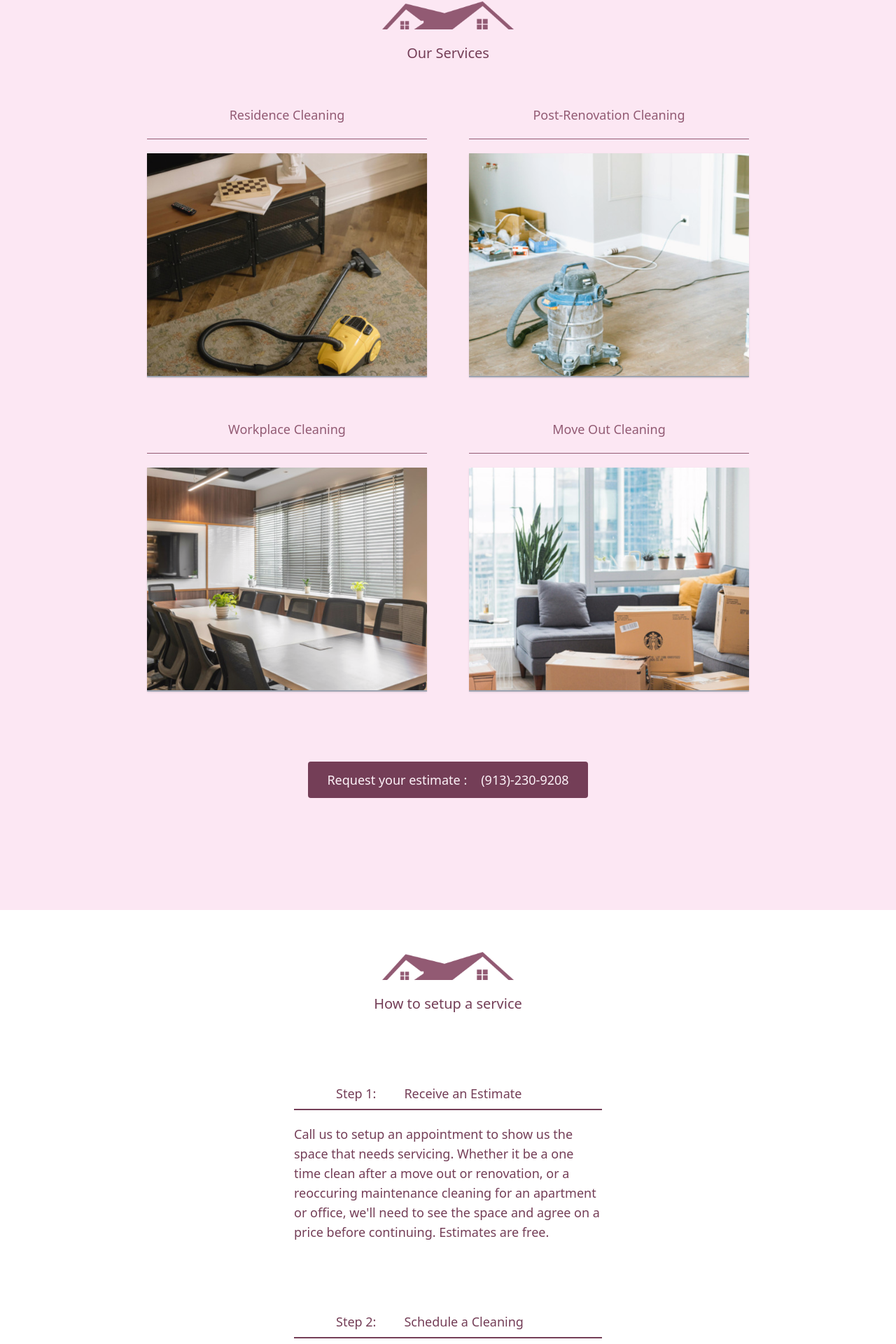
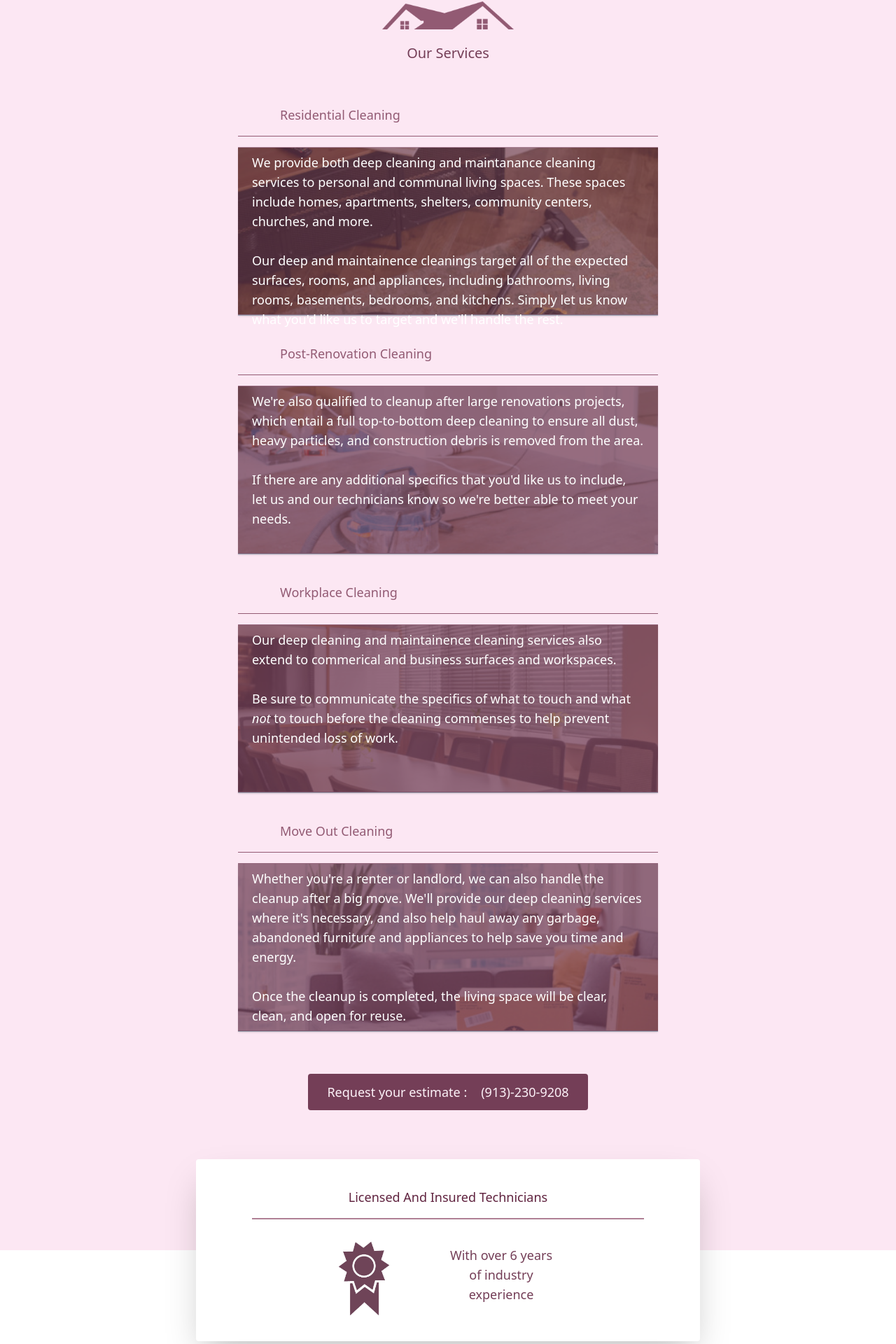
Before and after one commit to CentipedeSully/YFHC-website, a React (Vite) app in the folder YFHC_V2/: page / in a window 1280 px wide. Shown: the part 878-2798 px from the top of the page at 70% size. Built offline with nearby package versions, Linux system fonts and the light colour scheme.

Commit message:
filled out services text and revamped services design. Added another floating panel to ease the transition from services to howTo. filled out new panel.

```diff
--- a/YFHC_V2/src/App.jsx
+++ b/YFHC_V2/src/App.jsx
@@ -5,7 +5,7 @@ function App() {
 
   return (
     <>
-      <div className='text-lg'>
+      <div className='text-lg bg-pink-1 w-150  sm:w-full mx-auto'>
         <Header />
         <LandingArea />
         <ServicesArea />
@@ -36,10 +36,10 @@ export function Header(){
 
 export function LandingArea(){
   return (
-    <div className=' w-full'>
+    <div className=' w-150 sm:w-full'>
       <div className=' bg-pink-1 h-140 lg:h-160 opacity-90 w-full relative overflow-hidden'>
-        <div className='absolute -z-10  w-full h-full flex justify-center'>
-          <img className='object-cover w-full absolute -top-42 sm:-top-90 md:hidden' src="./src/landing_mobile.jpg" alt="pillow_stack" />
+        <div className='absolute -z-10  w-150 sm:w-full h-full flex justify-center'>
+          <img className='object-cover w-150 sm:w-full absolute -top-42 sm:-top-90 md:hidden' src="./src/landing_mobile.jpg" alt="pillow_stack" />
           <img className='object-cover hidden md:block' src='./src/landing_wide_xl.jpg' alt='clean_kitchen'/>
         </div>
 
@@ -105,43 +105,102 @@ export function TestamonialsArea(){
 
 export function ServicesArea(){
   return (
-    <div className=' bg-pink-100 pt-15 lg:pt-60 pb-40 text-pink-7'>
+    <div className=' bg-pink-100 pt-15 w-150 sm:w-full lg:pt-60 text-pink-7'>
       <img className='h-10 object-contain mx-auto mb-5' src="./src/yfhc_logo.png" alt="brand_logo_img" />
       <h2 className='text-xl text-center pb-15'>Our Services</h2>
-      <ul className=' text-pink-5 flex flex-row justify-center gap-15 flex-wrap mx-auto w-3/4'>
-        <li className=' flex flex-col justify-center gap-5'>
-          <h3 className='text-center '>Residence Cleaning</h3>
-          <hr className='w-100 mx-auto '/>
-          <img className='h-80 w-100 opacity-95 object-cover mx-auto shadow border-b-2 border-b-gray-400 ' src="./src/residential.jpeg" alt="living_room_with_vaccuum" />
+      <ul className=' text-pink-5 flex flex-col justify-center gap-10 mx-auto w-150'>
+        <li className='relative flex flex-col justify-center gap-4 w-full'>
+          <h3 className='text-start px-15'>Residential Cleaning</h3>
+          <hr className='w-150 mx-auto '/>
+          <img className=' w-150 h-60 opacity-95 object-cover mx-auto shadow border-b-2 border-b-gray-400 ' src="./src/residential.jpeg" alt="living_room_with_vaccuum" />
+          <div className='w-150 h-60 bg-pink-7 opacity-60 absolute top-15'>
 
+          </div>
+          <p className='absolute px-5 py-2 w-150 h-60 top-15 text-white'>We provide both deep cleaning and maintanance cleaning services to personal and communal living spaces. These spaces include homes, apartments, shelters, community centers, churches,
+            and more.
+            <br />
+            <br />
+            Our deep and maintainence cleanings target all of the expected surfaces, rooms, and appliances, including bathrooms, living rooms, basements, bedrooms, and kitchens.
+            Simply let us know what you'd like us to target and we'll handle the rest.
+          </p>
         </li>
-        <li className=' flex flex-col justify-center gap-5'>
-          <h3 className='text-center'>Post-Renovation Cleaning</h3>
-          <hr className='w-100 mx-auto '/>
-          <img className='h-80 w-100 opacity-95 object-cover mx-auto shadow border-b-2 border-b-gray-400' src="./src/renovation.jpeg" alt="vaccuum_in_room_during_renovations" />
 
+        <li className='relative flex flex-col justify-center gap-4 w-full'>
+          <h3 className='text-start px-15'>Post-Renovation Cleaning</h3>
+          <hr className='w-150 mx-auto '/>
+          <img className=' w-150 h-60 opacity-95 object-cover mx-auto shadow border-b-2 border-b-gray-400' src="./src/renovation.jpeg" alt="vaccuum_in_room_during_renovations" />
+          <div className='w-150 h-60 bg-pink-7 opacity-75 absolute top-15'>
+
+          </div>
+          <p className='absolute px-5 py-2 w-150 h-60 top-15 text-white'>We're also qualified to cleanup after large renovations projects, which entail a full top-to-bottom deep cleaning to ensure
+            all dust, heavy particles, and construction debris is removed from the area.
+            <br />
+            <br />
+            If there are any additional specifics that you'd like us to include, let us and our technicians know so we're better able to meet your needs.
+          </p>
         </li>
-        <li className=' flex flex-col justify-center gap-5'>
-          <h3 className='text-center'>Workplace Cleaning</h3>
-          <hr className='w-100 mx-auto '/>
-          <img className='h-80 w-100 opacity-95 object-cover mx-auto shadow border-b-2 border-b-gray-400' src="./src/office.jpeg" alt="office_room" />
 
+        <li className='relative flex flex-col justify-center gap-4 w-full'>
+          <h3 className='text-start px-15'>Workplace Cleaning</h3>
+          <hr className='w-150 mx-auto '/>
+          <img className=' w-150 h-60 opacity-95 object-cover mx-auto shadow border-b-2 border-b-gray-400 ' src="./src/office.jpeg" alt="office_room" />
+          <div className='w-150 h-60 bg-pink-7 opacity-75 absolute top-15'>
+
+          </div>
+          <p className='absolute px-5 py-2 w-150 h-60 top-15 text-white'>Our deep cleaning and maintainence cleaning services also extend to commerical and business surfaces and workspaces.
+            <br />
+            <br />
+            Be sure to communicate the specifics of what to touch and what <span className='italic'>not</span> to touch before the cleaning commenses to help prevent unintended loss of work.
+          </p>
         </li>
-        <li className=' flex flex-col justify-center gap-5'>
-          <h3 className='text-center'>Move Out Cleaning <span className='hidden'>Cleaning</span></h3>
-          <hr className='w-100 mx-auto '/>
-          <img className='h-80 w-100 opacity-95 object-cover mx-auto shadow border-b-2 border-b-gray-400' src="./src/boxes.jpeg" alt="move_out_boxes_in_home" />
 
+        <li className='relative flex flex-col justify-center gap-4 w-full'>
+          <h3 className='text-start px-15'>Move Out Cleaning</h3>
+          <hr className='w-150 mx-auto '/>
+          <img className=' w-150 h-60 opacity-95 object-cover mx-auto shadow border-b-2 border-b-gray-400 ' src="./src/boxes.jpeg" alt="move_out_boxes_in_home" />
+          <div className='w-150 h-60 bg-pink-7 opacity-75 absolute top-15'>
+
+          </div>
+          <p className='absolute px-5 py-2 w-150 h-60 top-15 text-white'>Whether you're a renter or landlord, we can also handle the cleanup after a big move. We'll provide our deep cleaning
+            services where it's necessary, and also help haul away any garbage, abandoned furniture and appliances to help save you time and energy.
+            <br />
+            <br />
+            Once the cleanup is completed, the living space will be clear, clean, and open for reuse.
+          </p>
         </li>
 
       </ul>
 
-      <div className='mt-25 w-100 flex flex-row gap-5 justify-center bg-pink-7 mx-auto px-5 py-3 text-pink-50 rounded'>
+      <div className='mt-15 w-100 flex flex-row gap-5 justify-center bg-pink-7 mx-auto px-5 py-3 text-pink-50 rounded'>
         <span className=''>Request your estimate :</span>
         <span className=''>(913)-230-9208</span>
       </div>
 
 
+      <div className='relative hidden lg:flex justify-center mt-50'>
+        <LicensedAndInsured />
+      </div>
+    </div>
+
+
+  )
+}
+
+export function LicensedAndInsured(){
+  return(
+    <div className='bg-white z-10 shadow-2xl w-100 lg:w-180 h-65 absolute -translate-y-1/2 rounded'>
+      <div className=''>
+        <h2 className='text-center pt-10 pb-4 text-pink-9'>Licensed And Insured Technicians</h2>
+        <hr className=' border border-pink-3 sm:w-140 mx-auto mb-8'/>
+        <ul className='flex flex-row gap-20 justify-center'>
+          <li>
+            <img className='object-cover w-18' src="./src/award.jpg" alt="award_ribbon" />
+          </li>
+          <li>
+            <p className='w-40 h-full flex text-center items-center pb-3'>With over 6 years of industry experience</p>
+          </li>
+        </ul>
+      </div>
 
     </div>
   )
@@ -149,7 +208,7 @@ export function ServicesArea(){
 
 export function HowItWorks(){
   return (
-    <div className=' bg-white pt-15 pb-70 text-pink-7 text-center '>
+    <div className=' bg-white pt-55 pb-70 w-150 sm:w-full text-pink-7 text-center '>
       <img className='h-10 object-contain mx-auto mb-5' src="./src/yfhc_logo.png" alt="brand_logo_img" />
       <h3 className='text-xl pb-15'>How to setup a service</h3>
       <ul className='flex flex-col gap-5 w-150 mx-auto'>
@@ -189,7 +248,7 @@ export function HowItWorks(){
 export function Footer(){
 
   return(
-    <div className='bg-pink-7 text-sm text-white text-center py-5'>
+    <div className='bg-pink-7 text-sm text-white text-center py-5 w-150 sm:w-full'>
       <div>YourFamliyHouseCleanLLC</div>
       <div className='' >Site developed by Willian Sullivan-Smith</div>
     </div>
```
Also changed, not shown: YFHC_V2/src/award.jpg (added), YFHC_V2/src/checkmark.jpg (added).
